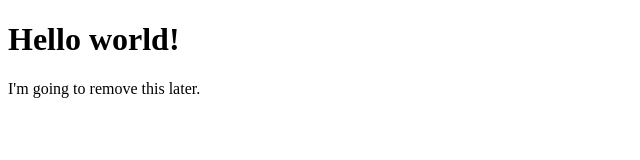
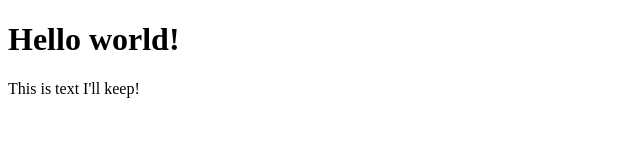
Before and after one commit to deramsey/git-practice, a plain HTML site: page index.html in a window 1280 px wide. Shown: the full height of the page, 0-640 px from the left. Drawn offline with Linux system fonts and the light colour scheme.

Commit message:
Added pg2 and new paragaph to index

```diff
--- a/index.html
+++ b/index.html
@@ -6,7 +6,7 @@
 </head>
 <body>
 <h1>Hello world!</h1>
-<p>I'm going to remove this later.</p>
+<p>This is text I'll keep!</p>
 
 
 </body>
```
Also changed, not shown: pg2.html (added).
